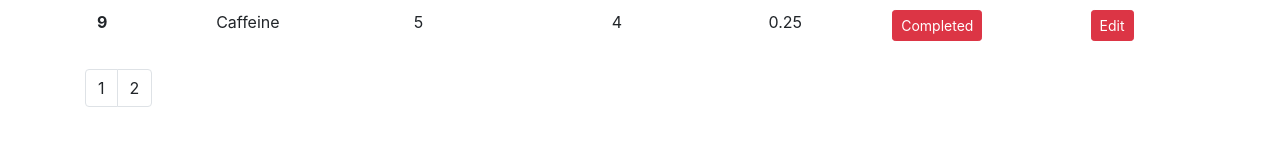
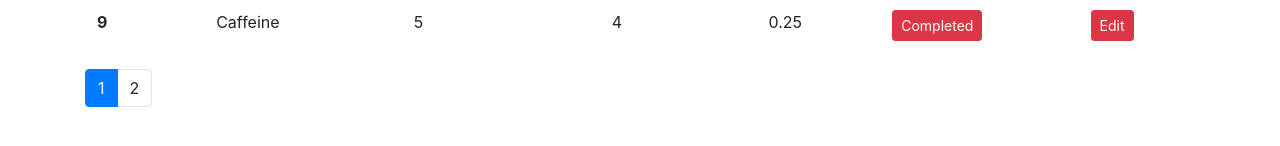
Before and after one commit to TimBiden/todo-react, a React (Create React App) app: page / in a window 1280 px wide. Shown: the part 614-760 px from the top of the page. Built offline with nearby package versions, Linux system fonts and the light colour scheme.

Commit message:
Specific page number is active.

```diff
--- a/src/components/common/pagination.jsx
+++ b/src/components/common/pagination.jsx
@@ -2,8 +2,9 @@
 import _ from 'lodash';
 
 const Pagination = (props) => {
+    console.log(`currentPage ${props.currentPage}`);
     // Get number of pages.
-    const { itemCount, pageSize } = props;
+    const { currentPage, itemCount, pageSize, onPageChange } = props;
     const pageCount = itemCount / pageSize;
     const pages = _.range(1, pageCount + 1);
 
@@ -16,8 +17,8 @@
 
                 {/* Iterate through page numbers and display them at bottom. */}
                 {pages.map(page => (
-                    <li key={page} className="page-item">
-                        <a className="page-link">{page}</a>
+                    <li key={page} className={page === currentPage ? 'page-item active' : 'page-item'}>
+                        <a className="page-link" onClick={() => onPageChange(page)}>{page}</a>
                     </li>
                 ))}
             </ul>
--- a/src/components/toDoList.jsx
+++ b/src/components/toDoList.jsx
@@ -5,8 +5,9 @@
 // Originate state
 class ToDos extends Component {
     state = {
-        toDos: getToDos(),
-        pageSize: 5
+        currentPage: 1,
+        pageSize: 5,
+        toDos: getToDos()
     };
 
     // Remove Completed items from ToDo list
@@ -21,12 +22,13 @@
     };
 
     // Handle page changes
-    handlePageChange = (pageSize) => {
-        console.log(pageSize);
+    handlePageChange = (page) => {
+        this.setState({ currentPage: page });
     };
 
     render() {
         const length = this.state.toDos.length;
+        const {pageSize, currentPage} = this.state;
         if (length === 0) return <h4>Congrats! You've completed your entire To Do list!</h4>;
 
         return (<div>
@@ -64,7 +66,12 @@
                     }
                 </tbody>
             </table>
-            <Pagination itemCount={length} pageSize={this.state.pageSize} onPageChange={this.handlePageChange} />
+            <Pagination
+                currentPage={currentPage}
+                itemCount={length}
+                pageSize={pageSize}
+                onPageChange={this.handlePageChange}
+            />
         </div>);
     }
 }
```
